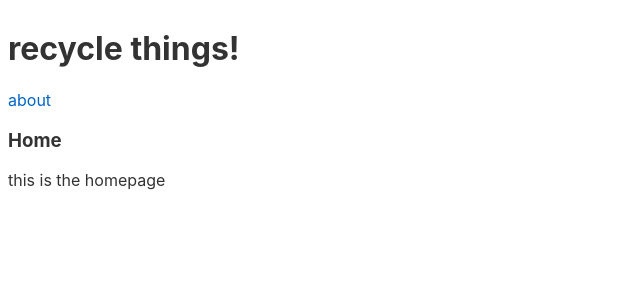
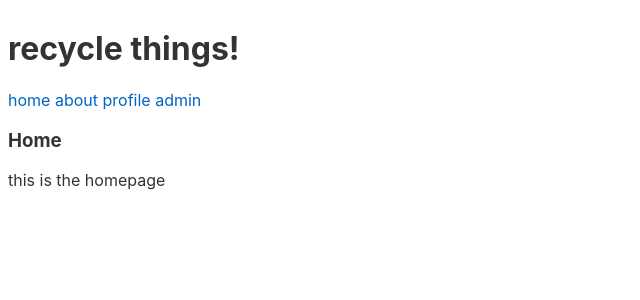
Before and after one commit to chunyukuo88/source, a Svelte app: page / in a window 1280 px wide. Shown: the top 300 px of the page, without its empty margins (0-640 px from the left). Built offline with nearby package versions, Linux system fonts and the light colour scheme.

Commit message:
Testing the presence of links works.

```diff
--- a/src/App.svelte
+++ b/src/App.svelte
@@ -25,10 +25,10 @@
     <header>
         <h1>recycle things!</h1>
         <nav>
-<!--            <Link to={routes.HOME}>home</Link>-->
+            <Link to={routes.HOME}>home</Link>
             <Link to={routes.ABOUT}>about</Link>
-<!--            <Link to={routes.PROFILE}>profile</Link>-->
-<!--            <Link to={routes.ADMIN}>admin</Link>-->
+            <Link to={routes.PROFILE}>profile</Link>
+            <Link to={routes.ADMIN}>admin</Link>
         </nav>
     </header>
 
```
Also changed, not shown: 1 other file (tests, documents, lock files or other folders).
